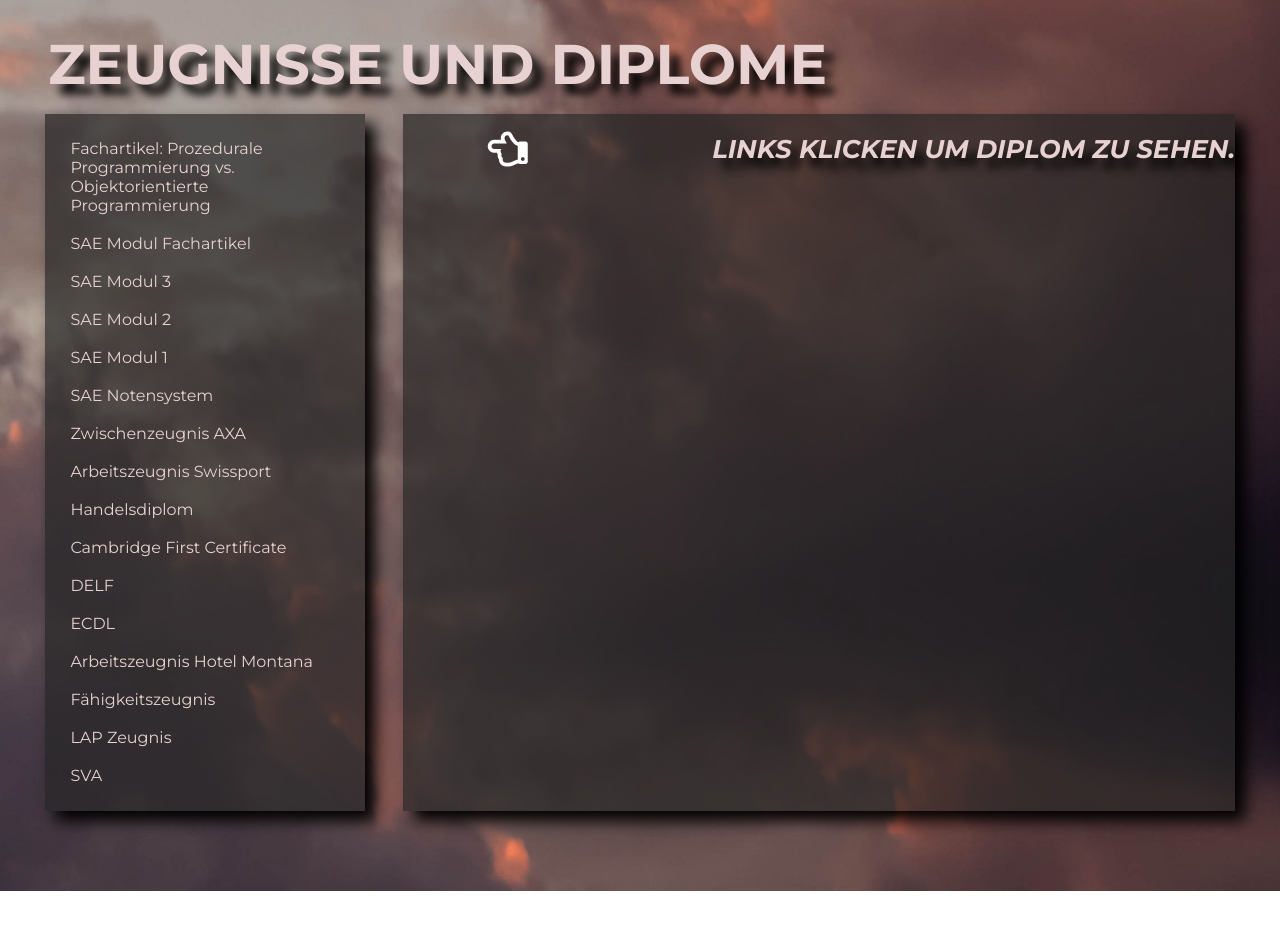
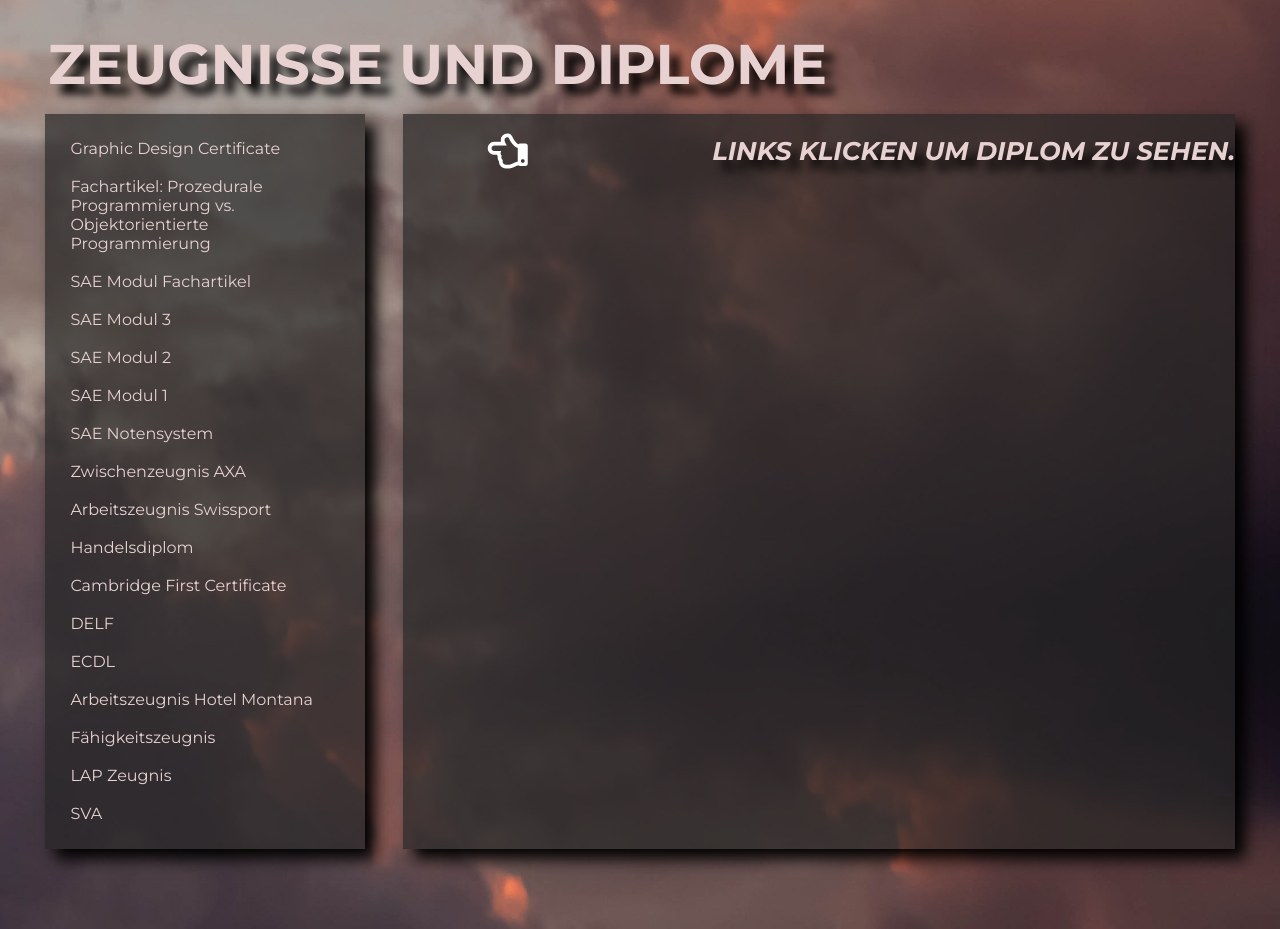
Before and after one commit to PWagner86/pwagner86.github.io, a plain HTML site: page index.html in a window 1280 px wide. Shown: the part 2500-3429 px from the top of the page. Before the commit the page ends 3391 px from the top, so only its background shows below. Drawn offline with nearby package versions, Linux system fonts and the light colour scheme.

Commit message:
added graphics certificate

```diff
--- a/index.html
+++ b/index.html
@@ -269,6 +269,8 @@
 
              <div class="left diploma-left">
                 <ul>
+                    <li value="04_certificats\SAE_Graphics.pdf">Graphic Design Certificate</li>
+                    <li><br></li>
                     <li value="04_certificats\DPL4000_Wagner_Peter_Fachartikel.pdf">Fachartikel: Prozedurale Programmierung vs. Objektorientierte Programmierung</li>
                     <li><br></li>
                     <li value="04_certificats\Noten für Peter Wagner_ DPL4000 0320 [ZRH].pdf">SAE Modul Fachartikel</li>
```
Also changed, not shown: 1 other file.
